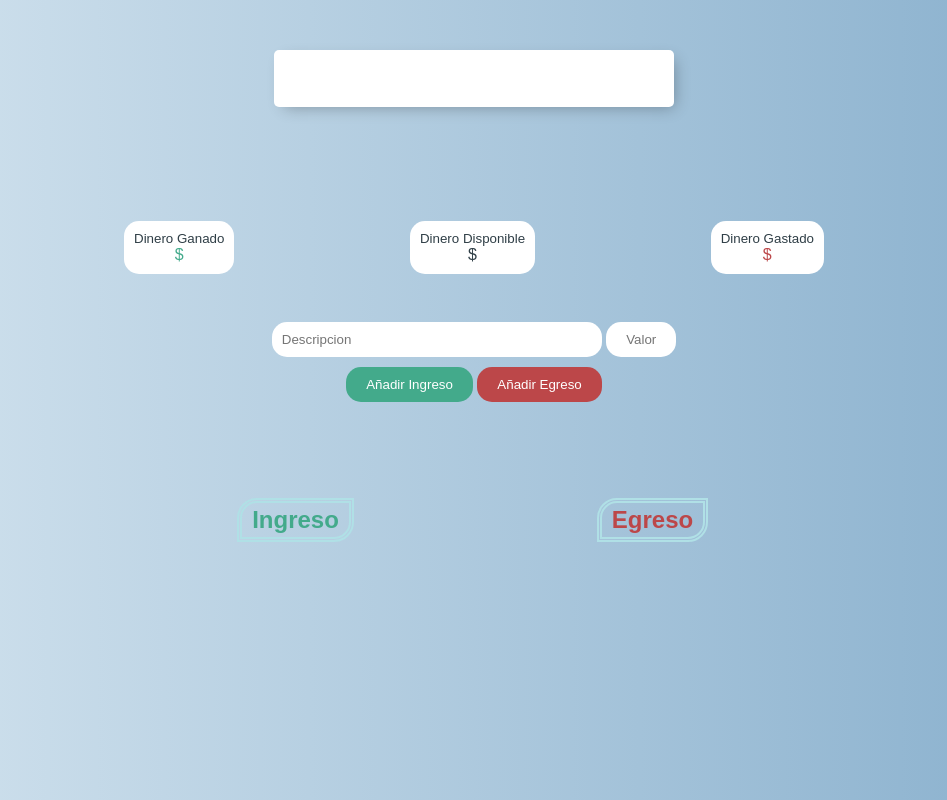
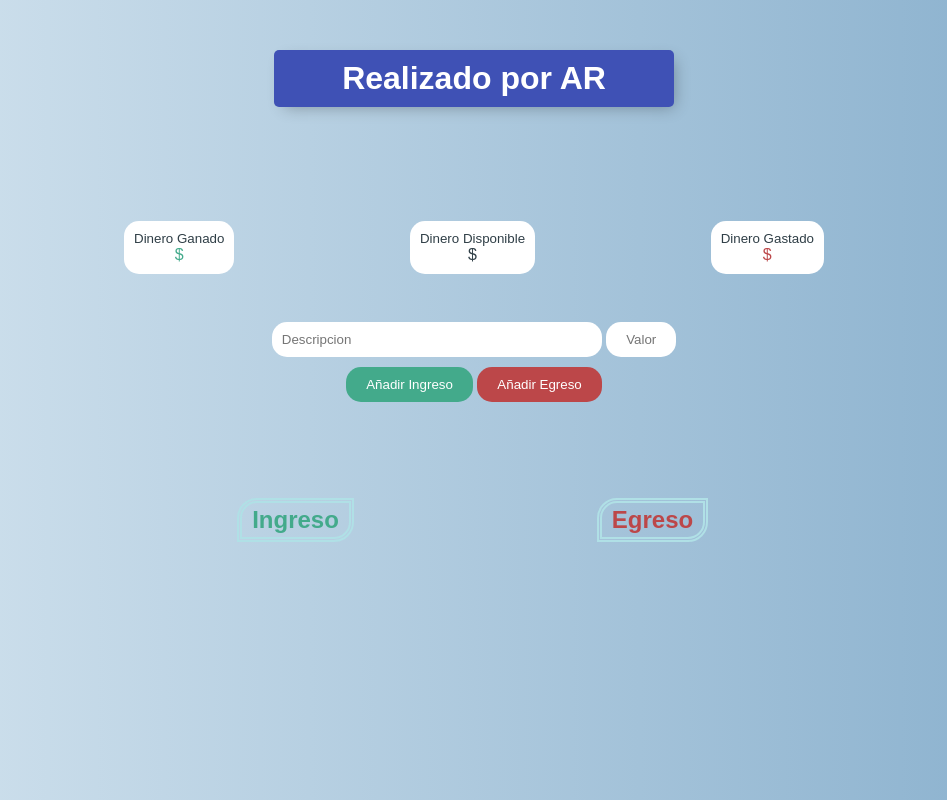
Before and after one commit to angelrochauc/presupuesto, a plain HTML site: page index.html in a window 1280 px wide. Shown: the whole page, without its empty margins (166-1113 px from the left). Drawn offline with Linux system fonts and the light colour scheme; a web font is replaced by a local one.

Commit message:
Update style.css

```diff
--- a/css/style.css
+++ b/css/style.css
@@ -27,6 +27,11 @@ h1{
     background: white;
     border-radius: 5px;
     box-shadow:5px 5px 15px -5px rgba(0,0,0,0.3);
+}
+
+#cabecero{
+    background-color: #3f51b5;
+    text-align: center;
 }
 .container{
     width: 100%;
```
